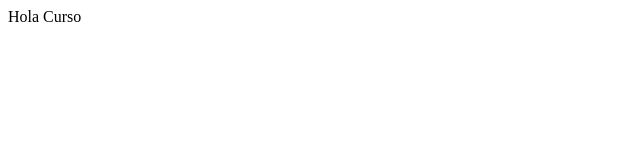
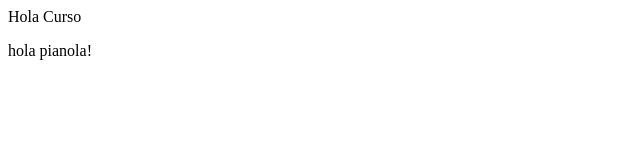
Before and after one commit to felipe810/27300, a plain HTML site: page index.html in a window 1280 px wide. Shown: the full height of the page, 0-640 px from the left. Drawn offline with Linux system fonts and the light colour scheme.

Commit message:
add tag p

```diff
--- a/index.html
+++ b/index.html
@@ -7,5 +7,6 @@
 </head>
 <body>
 	<div>Hola Curso</div>
+	<p>hola pianola!</p>
 </body>
 </html>
```
